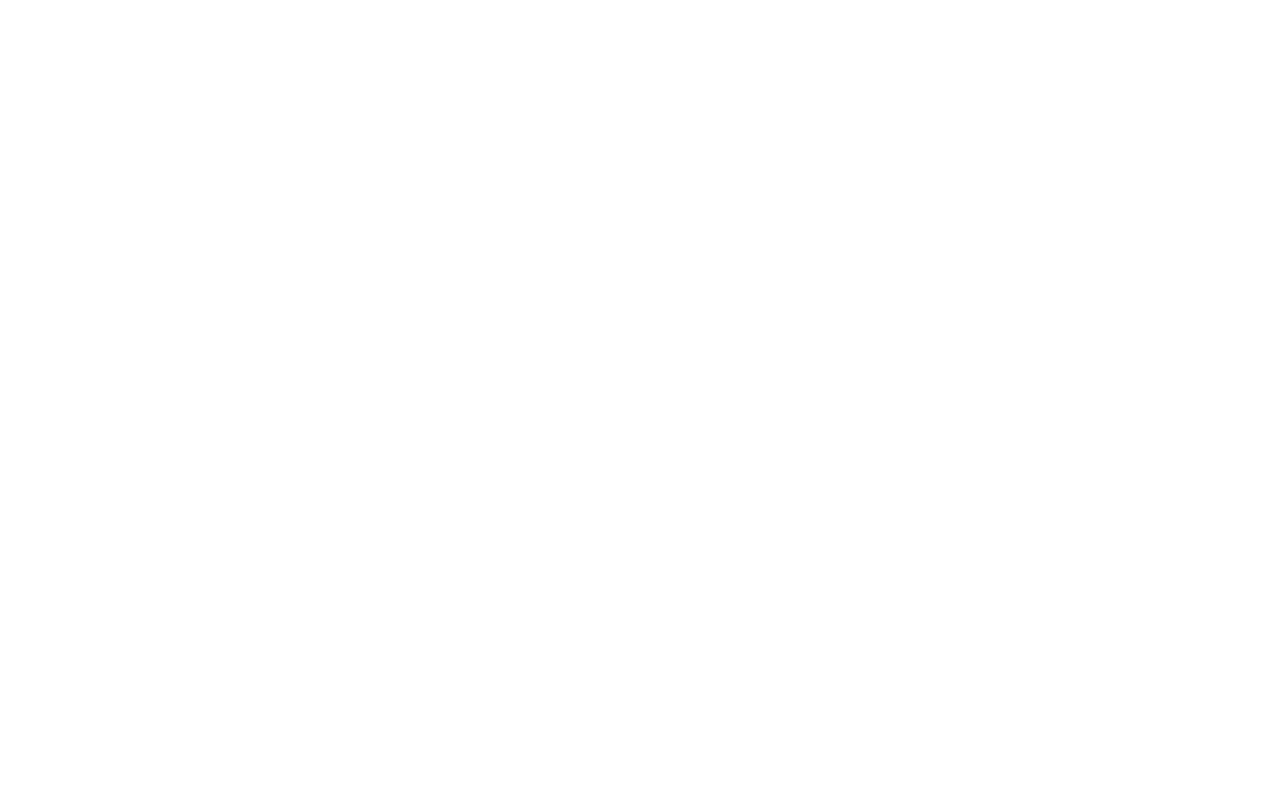
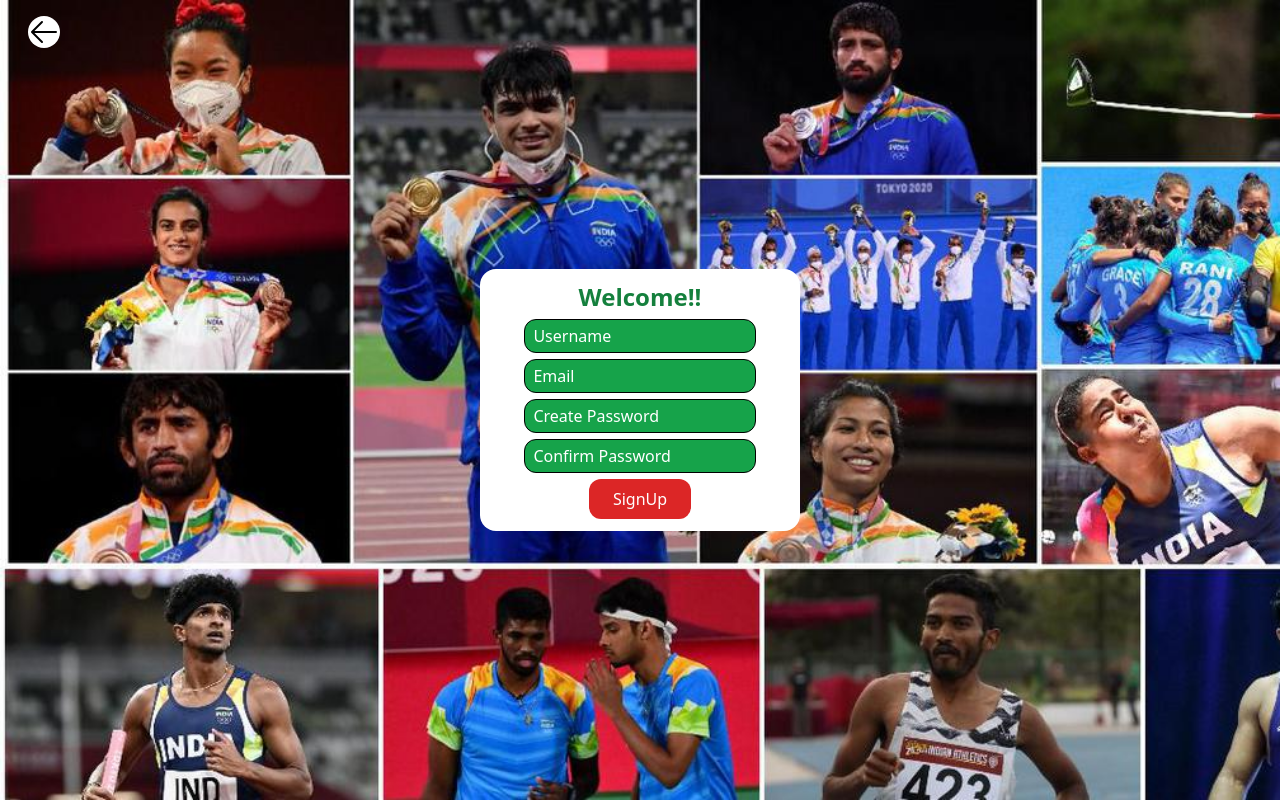
Before and after one commit to ar-rana/Sports-Management-Portal, a React (Create React App) app in the folder client/: page /signup in a window 1280 px wide. Before the commit this address had no page. Built offline with nearby package versions, Linux system fonts and the light colour scheme.

Commit message:
added signup page

```diff
--- a/client/package.json
+++ b/client/package.json
@@ -3,6 +3,7 @@
   "version": "0.1.0",
   "private": true,
   "dependencies": {
+    "@heroicons/react": "^2.1.3",
     "@testing-library/jest-dom": "^5.17.0",
     "@testing-library/react": "^13.4.0",
     "@testing-library/user-event": "^13.5.0",
--- a/client/src/App.js
+++ b/client/src/App.js
@@ -1,6 +1,7 @@
 import React from "react";
 import { BrowserRouter, Routes, Route } from "react-router-dom";
 import Home from "./pages/Home";
+import Signup from "./pages/Signup";
 
 function App() {
   return (
@@ -8,6 +9,7 @@ function App() {
       <BrowserRouter>
       <Routes>
         <Route exact path="/" element={<Home/>}/>
+        <Route exact path="/signup" element={<Signup/>}/>
       </Routes>
       </BrowserRouter>
     </div>
--- a/client/src/pages/Home.js
+++ b/client/src/pages/Home.js
@@ -2,50 +2,11 @@ import React from "react";
 import "../index.css";
 import kiit from "../assets/Images/kiit.png";
 import logo from "../assets/Images/logo.png";
-//import bg from "../assets/Images/bg.jpeg";
 
 function Home() {
   return (
-    <div className="bg-green-100 max-h-window">
-      {/* <div className="absolute flex h-full w-full items-center justify-center">
-        <div className="z-10 h-full w-full blur-sm" />
-        <div className="absolute right-6 top-6 cursor-pointer z-20">
-          <span className="text-xl hover:text-2xl delay-75">❌</span>
-        </div>
-        <div className="absolute h-2/3 w-1/4 bg-white rounded-2xl z-20 bg-opacity-85">
-          <span className="mt-8 text-green-800 flex justify-center text-2xl font-bold">
-            Welcome !
-          </span>
-          <div className="space-y-4">
-            <input
-              type="text"
-              placeholder="Username"
-              className="ml-9 mt-6 rounded-xl border-2 border-black w-3/4 py-1 pl-2 bg-green-600 placeholder-white"
-            />
-            <input
-              type="text"
-              placeholder="Email"
-              className="ml-9 rounded-xl border-2 border-black w-3/4 py-1 pl-2 bg-green-600 placeholder-white"
-            />
-            <input
-              type="text"
-              placeholder="Create Password"
-              className="ml-9 rounded-xl border-2 border-black w-3/4 py-1 pl-2 bg-green-600 placeholder-white"
-            />
-            <input
-              type="text"
-              placeholder="Confirm Password"
-              className="ml-9 rounded-xl border-2 border-black w-3/4 py-1 pl-2 bg-green-600 placeholder-white"
-            />
-          </div>
-          <div className="flex justify-center">
-            <button className="px-6 py-2 bg-red-700 text-white rounded-xl mt-8">
-              <span onClick={() => alert(" singnin popup")}>Sign Up</span>
-            </button>
-          </div>
-        </div>
-      </div> */}
-      <nav className="bg-green-100 md:border-0 border-b-2 border-gray-200 z-100 sticky h-18">
+    <div className="bg-green-100 h-screen">
+      <nav className="bg-green-100 md:border-0 border-b-2 border-gray-200 z-100 sticky h-18 top-0">
         <div className="max-w-screen-xl flex flex-wrap items-center justify-between mx-auto p-4">
           <a className="flex items-center space-x-3 rtl:space-x-reverse">
             <img src={logo} className="h-10" alt="" />
@@ -87,12 +48,12 @@ function Home() {
             </ul>
           </div>
           <div className="flex space-x-2 px-8">
-            <button className="bg-green-500 py-2 px-5 rounded-3xl text-white">
+            <a className="bg-green-500 py-2 px-5 rounded-3xl text-white hover:shadow-md" href="#">
               Login
-            </button>
-            <button className="bg-green-500 py-2 px-5 rounded-3xl text-white">
+            </a>
+            <a className="bg-green-500 py-2 px-5 rounded-3xl text-white hover:shadow-md" href="/signup">
               Sign up
-            </button>
+            </a>
           </div>
         </div>
       </nav>
@@ -112,7 +73,7 @@ function Home() {
           </p>
         </div>
         <div>
-          <img src={kiit} className="ml-[13%] h-32 my-20" />
+          <img src={kiit} className="ml-[13%] h-32 " />
         </div>
       </div>
     </div>
--- /dev/null
+++ b/client/src/pages/Signup.js
@@ -0,0 +1,44 @@
+import React from "react";
+import { ArrowLeftIcon, XMarkIcon } from "@heroicons/react/24/solid";
+import bg from "../assets/Images/bg.jpeg";
+
+const Signup = () => {
+  return (
+    <div
+      className="h-screen w-full flex items-center justify-center"
+      style={{ backgroundImage: `url(${bg})`, backgroundSize: "cover" }}
+    >
+      <a href="/">
+        <ArrowLeftIcon className="h-8 bg-white rounded-full absolute w-auto m-2 top-2 left-5 hover:bg-gray-300 hover:shadow-lg cursor-pointer" />
+      </a>
+      <div className="flex flex-col space-y-1.5 items-center bg-white rounded-2xl py-3 px-6 lg:w-[25%] xl:w-[25%] w-auto">
+        <h2 className="text-green-700 text-2xl font-bold">Welcome!!</h2>
+        <input
+          type="text"
+          placeholder="Username"
+          className="rounded-xl border-[1px] border-black w-auto xl:w-[85%] py-1 pl-2 bg-green-600 placeholder-white text-white focus:ring-0"
+        />
+        <input
+          type="text"
+          placeholder="Email"
+          className="rounded-xl border-[1px] border-black w-auto xl:w-[85%] py-1 pl-2 bg-green-600 placeholder-white text-white focus:ring-0"
+        />
+        <input
+          type="text"
+          placeholder="Create Password"
+          className="rounded-xl border-[1px] border-black w-auto xl:w-[85%] py-1 pl-2 bg-green-600 placeholder-white text-white focus:ring-0"
+        />
+        <input
+          type="text"
+          placeholder="Confirm Password"
+          className="rounded-xl border-[1px] border-black w-auto xl:w-[85%] py-1 pl-2 bg-green-600 placeholder-white text-white focus:ring-0"
+        />
+        <button className="px-6 py-2 bg-red-600 hover:bg-red-700 text-white rounded-xl mt-8 hover:shadow-md">
+          SignUp
+        </button>
+      </div>
+    </div>
+  );
+};
+
+export default Signup;
```
Also changed, not shown: 1 other file (tests, documents, lock files or other folders).
